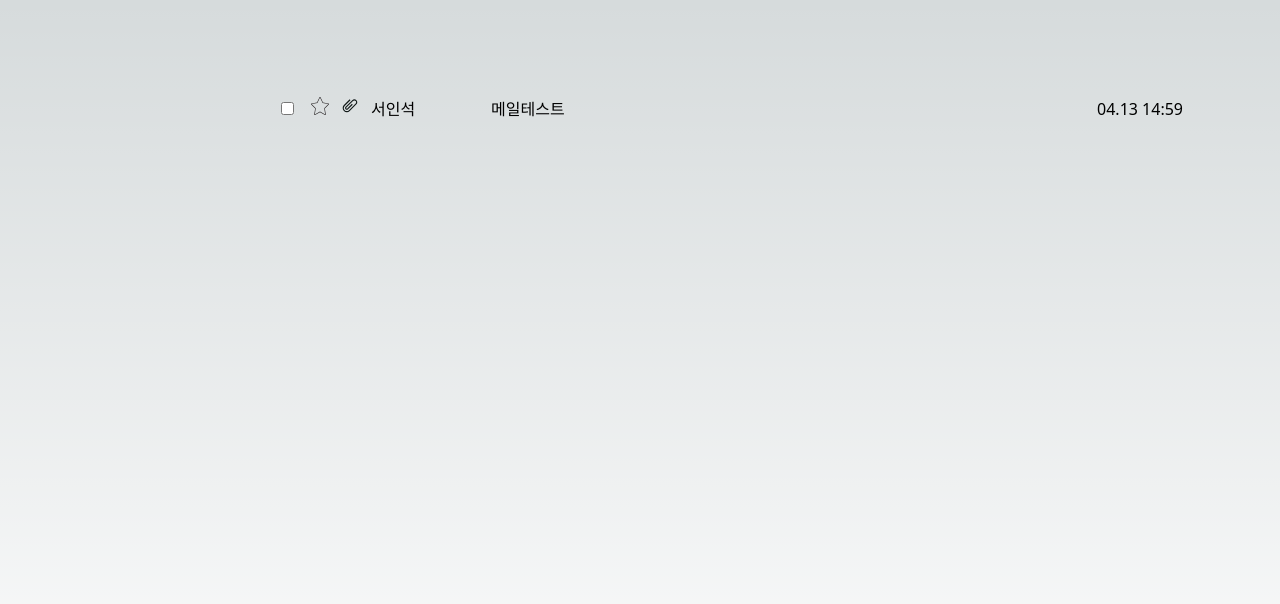
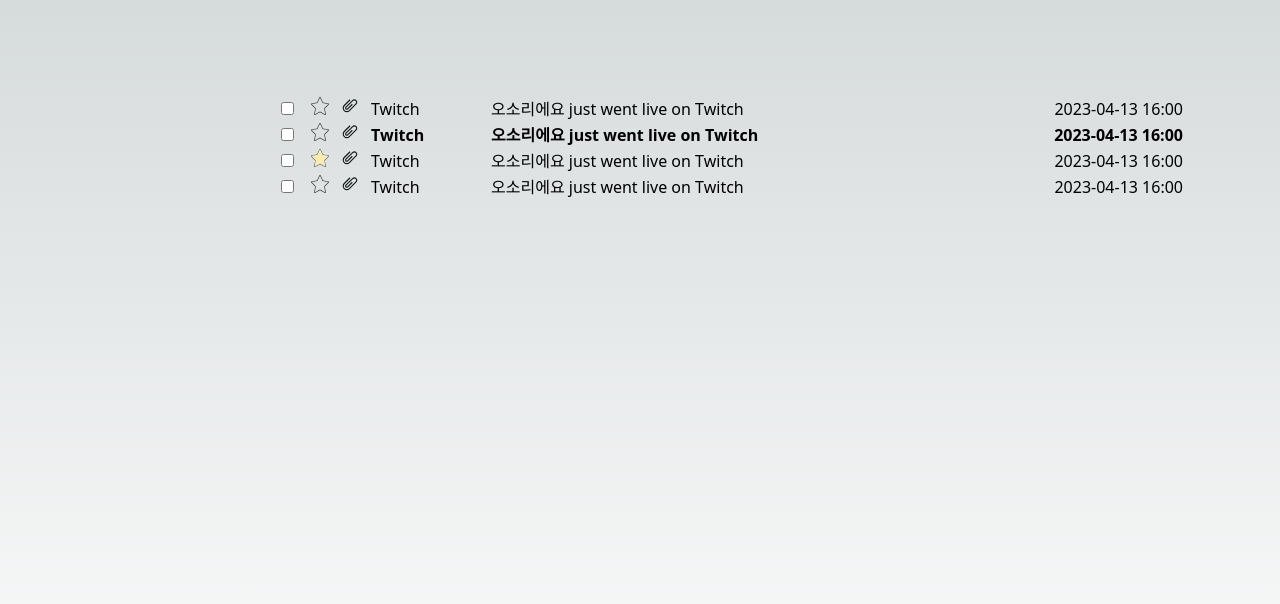
Before and after one commit to jjamtiger3/nextjs_practice, a Next.js app in the folder my-app/: page /mail/main in a window 1280 px wide. Shown: the top 604 px of the page. Built offline with nearby package versions, Linux system fonts and the light colour scheme.

Commit message:
feat: 메일 프로토타입 구현

```diff
--- /dev/null
+++ b/my-app/pages/api/mail_list.json
@@ -0,0 +1,56 @@
+{
+    "mail_list": [
+        {
+            "id": 1,
+            "important": false,
+            "read": true,
+            "fileList": [],
+            "subject": "오소리에요 just went live on Twitch",
+            "cc": [],
+            "bcc": [],
+            "senderName": "Twitch",
+            "senderAddress": "no-reply@twitch.tv",
+            "receiver": "mr_seois@naver.com",
+            "sendDate": "2023-04-13 16:00"
+        },
+        {
+            "id": 2,
+            "important": false,
+            "read": false,
+            "fileList": [],
+            "subject": "오소리에요 just went live on Twitch",
+            "cc": [],
+            "bcc": [],
+            "senderName": "Twitch",
+            "senderAddress": "no-reply@twitch.tv",
+            "receiver": "mr_seois@naver.com",
+            "sendDate": "2023-04-13 16:00"
+        },
+        {
+            "id": 3,
+            "important": true,
+            "read": true,
+            "fileList": [],
+            "subject": "오소리에요 just went live on Twitch",
+            "cc": [],
+            "bcc": [],
+            "senderName": "Twitch",
+            "senderAddress": "no-reply@twitch.tv",
+            "receiver": "mr_seois@naver.com",
+            "sendDate": "2023-04-13 16:00"
+        },
+        {
+            "id": 4,
+            "important": false,
+            "read": true,
+            "fileList": [],
+            "subject": "오소리에요 just went live on Twitch",
+            "cc": [],
+            "bcc": [],
+            "senderName": "Twitch",
+            "senderAddress": "no-reply@twitch.tv",
+            "receiver": "mr_seois@naver.com",
+            "sendDate": "2023-04-13 16:00"
+        }
+    ]
+}
--- /dev/null
+++ b/my-app/pages/api/mail_list.ts
@@ -0,0 +1,17 @@
+// Next.js API route support: https://nextjs.org/docs/api-routes/introduction
+import { IMail } from '@/interfaces/IMail'
+import type { NextApiRequest, NextApiResponse } from 'next'
+import mailData from './mail_list.json'
+
+type Data = {
+  mail_list: IMail[]
+}
+
+export default function handler(
+  req: NextApiRequest,
+  res: NextApiResponse<Data>
+) {
+  res.status(200).json({
+    mail_list: mailData.mail_list
+  });
+}
--- a/my-app/pages/mail/main.tsx
+++ b/my-app/pages/mail/main.tsx
@@ -1,28 +1,54 @@
+import { IMail } from '@/interfaces/IMail';
+import { useState, useEffect } from 'react';
+
 export default function Main() {
+  const [mailList, setMailList] = useState<IMail[]>([]);
+  useEffect(() => {
+    const fetchData = async () => {
+      const url = '/api/mail_list';
+      const response = await fetch(url);
+      const data = await response.json();
+      const { mail_list } = data;
+      setMailList(mail_list);
+    };
+
+    fetchData();
+  }, []);
+
   return (
     <main className="flex min-h-screen flex-col items-center justify-between p-24 mail-contents-container">
       <table>
         <tbody>
-          <tr>
+          {
+            mailList.map((mail, index) => {
+              return (
+                <tr key={`mail_${index}`} className={`${mail.read ? '' : 'unread'}`}>
                   <td className="mark">
                     <input type="checkbox" />
                   </td>
                   <td className="mark">
-              <span className={`icon star`}></span>
+                    <span className={`icon star ${mail.important ? 'fill' : ''}`}></span>
                   </td>
                   <td className="mark">
                     <span className={`icon clip`}></span>
                   </td>
                   <td className="sender">
-              <span>서인석</span>
+                    <span>{mail.senderName}</span>
                   </td>
                   <td>
-              메일테스트
+                    {
+                      mail.subject
+                    }
                   </td>
                   <td className="send-date">
-              04.13 14:59
+                    {
+                      mail.sendDate
+                    }
                   </td>
                 </tr>
+              )
+            })
+          }
         </tbody>
       </table>
     </main>
--- a/my-app/styles/mail.css
+++ b/my-app/styles/mail.css
@@ -78,3 +78,9 @@
 .mail-contents-container table td.send-date {
     float: right;
 }
+.mail-contents-container table tr {
+    cursor: pointer;
+}
+tr.unread td {
+    font-weight: 700;
+}
```
Also changed, not shown: my-app/interfaces/IMail.ts (+6 -5 lines). Lines whose indentation alone changed are shown as unchanged.
